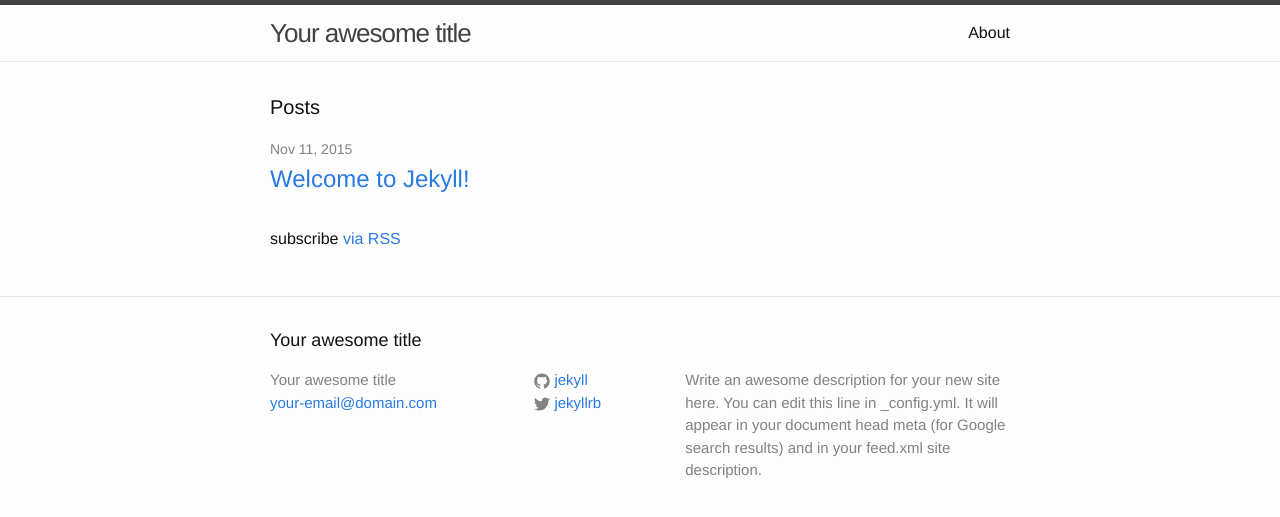
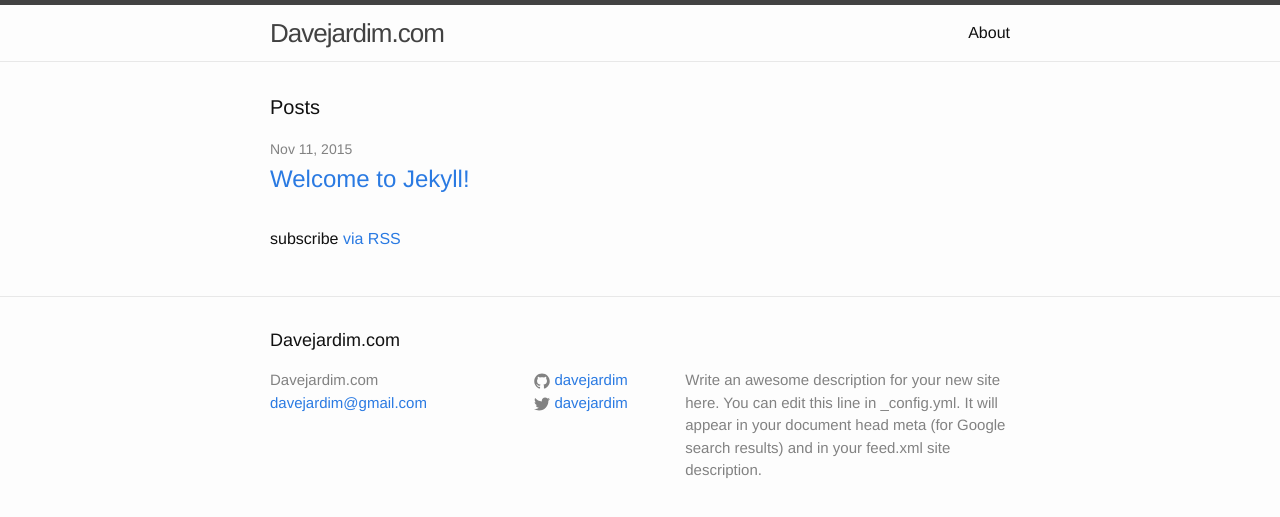
Before and after one commit to davejardim/davejardim.github.io, a Jekyll site: the page built from index.html, in a window 1280 px wide. Shown: the top 517 px of the page. Built offline with Jekyll 4.4.1, drawn with Linux system fonts in a browser that asks for light colours.

Commit message:
Updated Twitter name

```diff
--- a/_config.yml
+++ b/_config.yml
@@ -1,14 +1,14 @@
 # Site settings
-title: Your awesome title
-email: your-email@domain.com
+title: Davejardim.com
+email: davejardim@gmail.com
 description: > # this means to ignore newlines until "baseurl:"
   Write an awesome description for your new site here. You can edit this
   line in _config.yml. It will appear in your document head meta (for
   Google search results) and in your feed.xml site description.
 baseurl: "" # the subpath of your site, e.g. /blog/
 url: "http://yourdomain.com" # the base hostname & protocol for your site
-twitter_username: jekyllrb
-github_username:  jekyll
+twitter_username: davejardim
+github_username:  davejardim
 
 # Build settings
 markdown: kramdown
```
